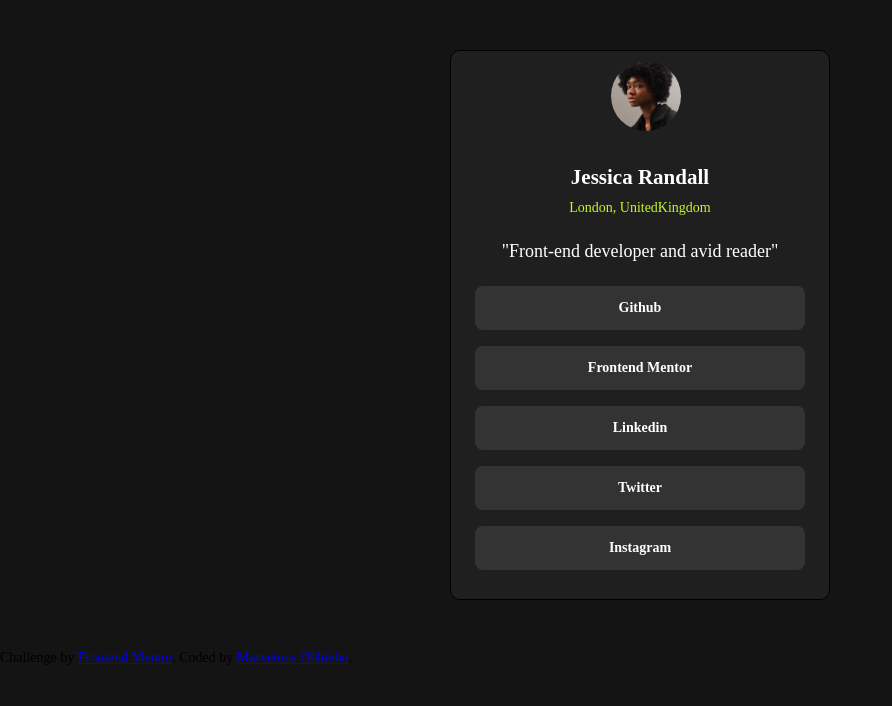
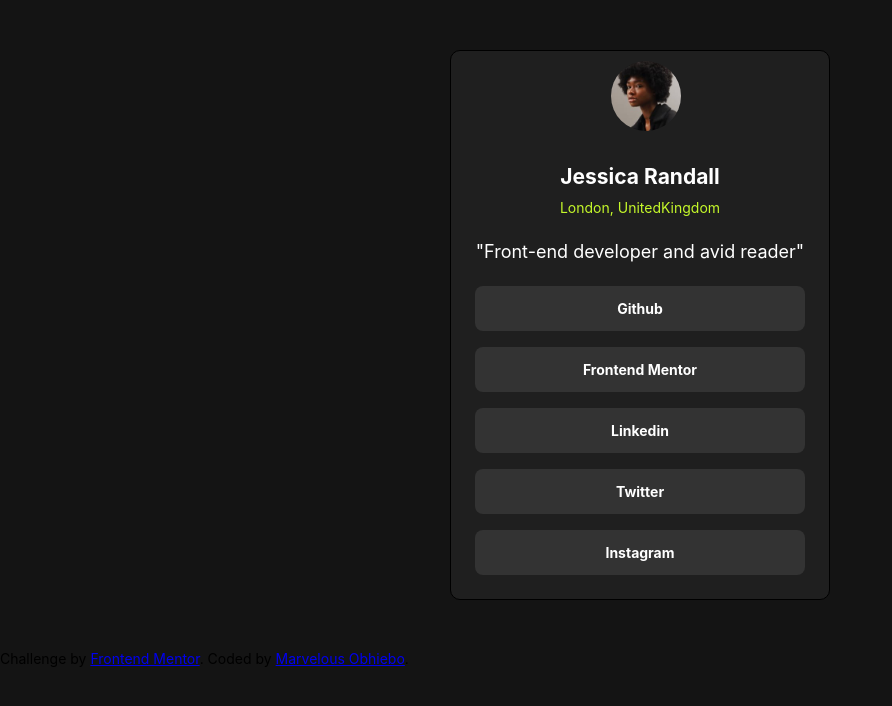
Before and after one commit to Cruzmarvin1992/social-links-profile-main, a plain HTML site: page index.html in a window 1280 px wide. Shown: the whole page, without its empty margins (0-892 px from the left). Drawn offline with Linux system fonts and the light colour scheme.

Commit message:
makes changes

```diff
--- a/index.css
+++ b/index.css
@@ -7,6 +7,7 @@
 body{
    background-color: hsl(0, 0%, 8%);
    font-size: 14px;
+   font-family: "inter", sans-serif;
 }
 
 main{
```
